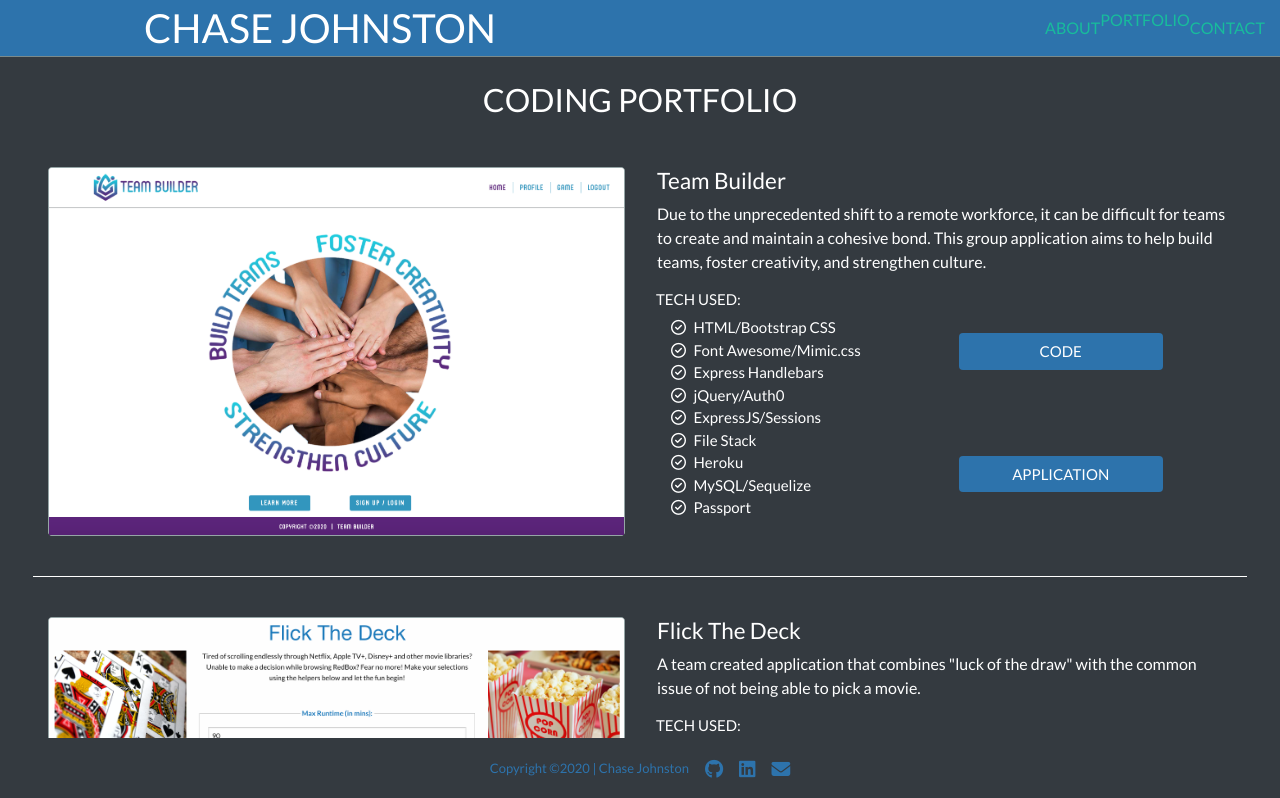
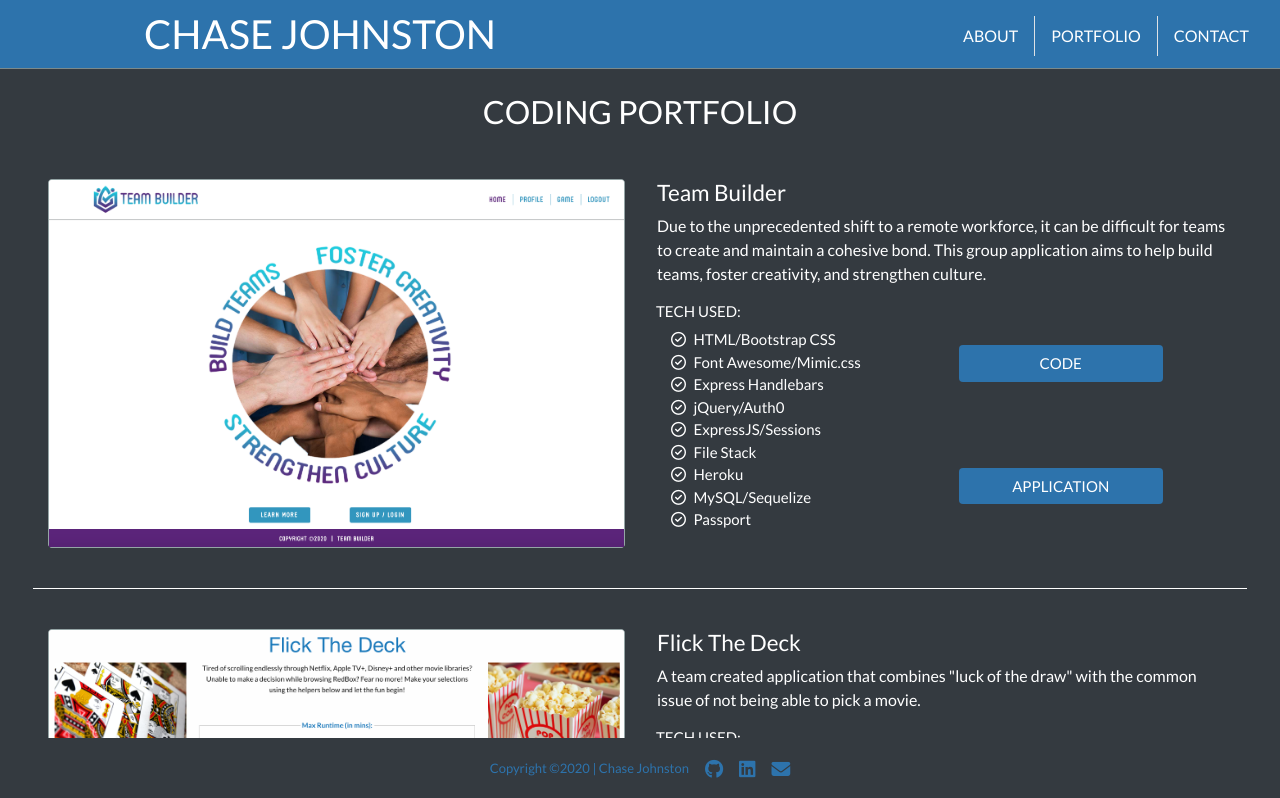
Before and after one commit to johnstoc13/react-portfolio, a React (Create React App) app: page /portfolio in a window 1280 px wide. Shown: the top 798 px of the page. Built offline with nearby package versions, Linux system fonts and the light colour scheme.

Commit message:
final style changes and nav all working!

```diff
--- a/src/components/About/index.js
+++ b/src/components/About/index.js
@@ -26,17 +26,17 @@ function About() {
                 <div className="container">
                     <div className="row pt-3">
                         <div className="col-4 text-center">
-                            <a className="fab fa-github-square fa-4x text-white" href="https://github.com/johnstoc13"
+                            <a className="fab fa-github-square fa-4x hover-orange text-white" href="https://github.com/johnstoc13"
                                 target="_blank" rel="noreferrer noopener"> </a>
                             <p className="text-white mb-0">GitHub</p>
                         </div>
                         <div className="col-4 text-center">
-                            <a className="fab fa-linkedin fa-4x text-white"
+                            <a className="fab fa-linkedin fa-4x hover-orange text-white"
                                 href="https://www.linkedin.com/in/chase-johnston8" target="_blank" rel="noreferrer noopener"> </a>
                             <p className="text-white mb-0">LinkedIn</p>
                         </div>
                         <div className="col-4 text-center">
-                            <a className="fas fa-file-pdf fa-4x text-white" href= {Pdf} target="_blank" rel="noreferrer noopener"> </a>
+                            <a className="fas fa-file-pdf fa-4x hover-orange text-white" href= {Pdf} target="_blank" rel="noreferrer noopener"> </a>
                             <p className="text-white mb-0">Resume</p>
                         </div>
                     </div>
--- a/src/components/About/style.css
+++ b/src/components/About/style.css
@@ -10,3 +10,7 @@
 p {
     font-size: 16px;
 }
+
+a.hover-orange:hover {
+    color: #faa161!important;
+}
--- a/src/components/ContactMe/style.css
+++ b/src/components/ContactMe/style.css
@@ -9,3 +9,7 @@
 body {
     background-color: #343a40;
 }
+
+button.btn:hover {
+    color: #faa161!important;
+}
--- a/src/components/Footer/index.js
+++ b/src/components/Footer/index.js
@@ -8,10 +8,10 @@ function Footer() {
             <div className="navbar fixed-bottom navbar-dark bg-gray justify-content-center">
                 <span className="navbar-brand footer-font blue align-middle">Copyright &copy;2020 | Chase Johnston</span>
                 <span>
-                    <i className="fab fa-github fa-lg blue pr-3" href="https://github.com/johnstoc13" target="_blank"></i>
-                    <i className="fab fa-linkedin fa-lg blue pr-3" href="https://www.linkedin.com/in/chase-johnston8"
-                        target="_blank"></i>
-                    <i className="fas fa-envelope fa-lg blue" href="mailto:chasej@live.com" target="_blank"></i>
+                    <a className="fab fa-github fa-lg hover-orange blue pr-3" href="https://github.com/johnstoc13" target="_blank"></a>
+                    <a className="fab fa-linkedin fa-lg hover-orange blue pr-3" href="https://www.linkedin.com/in/chase-johnston8"
+                        target="_blank"></a>
+                    <a className="fas fa-envelope fa-lg hover-orange blue" href="mailto:chasej@live.com" target="_blank"></a>
                 </span>
             </div>
         </footer>
--- a/src/components/Footer/style.css
+++ b/src/components/Footer/style.css
@@ -14,6 +14,6 @@
     background-color: #343a40;
 }
 
-i:hover {
+i.hover-orange:hover {
     color: #faa161!important;
 }
--- a/src/components/Nav/index.js
+++ b/src/components/Nav/index.js
@@ -6,23 +6,23 @@ function Nav() {
 
     return (
         <nav className="container-fluid bg-blue border-bottom border-dark">
-            <div className="row">
+            <div className="row py-1">
                 <div className="col-md-6 mt-sm-2 mt-md-0 d-flex justify-content-center align-items-center">
                     <span className="h1 mb-0 text-white">CHASE JOHNSTON</span>
                 </div>
                 <div className="col-md-6 my-md-2">
                     <ul className="navbar-nav flex-row justify-content-md-end justify-content-center">
-                        <li className="nav-item">
-                            <NavLink to="/home" className={window.location.pathname === "/" || window.location.pathname === "/home" ? "nav-link-active" : "nav-link"}>ABOUT</NavLink>
+                        <li className="nav-item px-2 mt-1 mx-2">
+                            <NavLink to="/home" className={window.location.pathname === "/" || window.location.pathname === "/home" ? "nav-link active hover-orange" : "nav-link hover-orange"}>ABOUT</NavLink>
                             {/* <a className="nav-link text-white px-2 mx-2" href="/">ABOUT</a> */}
                         </li>
-                        <li className="nav-item">
-                            <NavLink to="/portfolio" className={window.location.pathname === "/portfolio" ? "nav-link-active" : "nav-link"}>PORTFOLIO</NavLink>
+                        <li className="nav-item px-3 py-0 mt-1 border-left border-right">
+                            <NavLink to="/portfolio" className={window.location.pathname === "/portfolio" ? "nav-link active hover-orange" : "nav-link hover-orange"}>PORTFOLIO</NavLink>
                             {/* <a className="nav-link text-white px-3 py-0 mt-2 border-left border-right"
                                 href="/portfolio">PORTFOLIO</a> */}
                         </li>
-                        <li className="nav-item">
-                            <NavLink to="/contact" className={window.location.pathname === "/contact" ? "nav-link-active" : "nav-link"}>CONTACT</NavLink>
+                        <li className="nav-item px-2 mt-1 mx-2">
+                            <NavLink to="/contact" className={window.location.pathname === "/contact" ? "nav-link active hover-orange" : "nav-link hover-orange"}>CONTACT</NavLink>
                             {/* <a className="nav-link text-white px-2 mx-2" href="/contact">CONTACT</a> */}
                         </li>
                     </ul>
--- a/src/components/Nav/style.css
+++ b/src/components/Nav/style.css
@@ -1,10 +1,5 @@
 .bg-blue {
     background-color: #2d73ac;
-}
-
-a.text-white:hover,
-a.text-white-50:hover {
-    color: #faa161!important;
 }
 
 .h1 {
@@ -13,4 +8,9 @@ a.text-white-50:hover {
 
 a {
     font-size: 16px;
+    color: #ffffff!important;
 }
+
+.hover-orange:hover {
+    color: #faa161!important;
+}
--- a/src/components/Project/index.js
+++ b/src/components/Project/index.js
@@ -1,4 +1,5 @@
 import React from "react";
+import "./style.css";
 
 function Project(props) {
 
--- /dev/null
+++ b/src/components/Project/style.css
@@ -0,0 +1,3 @@
+a.btn:hover {
+    color: #faa161!important;
+}
```
Also changed, not shown: 6 other files (tests, documents, lock files or other folders).
